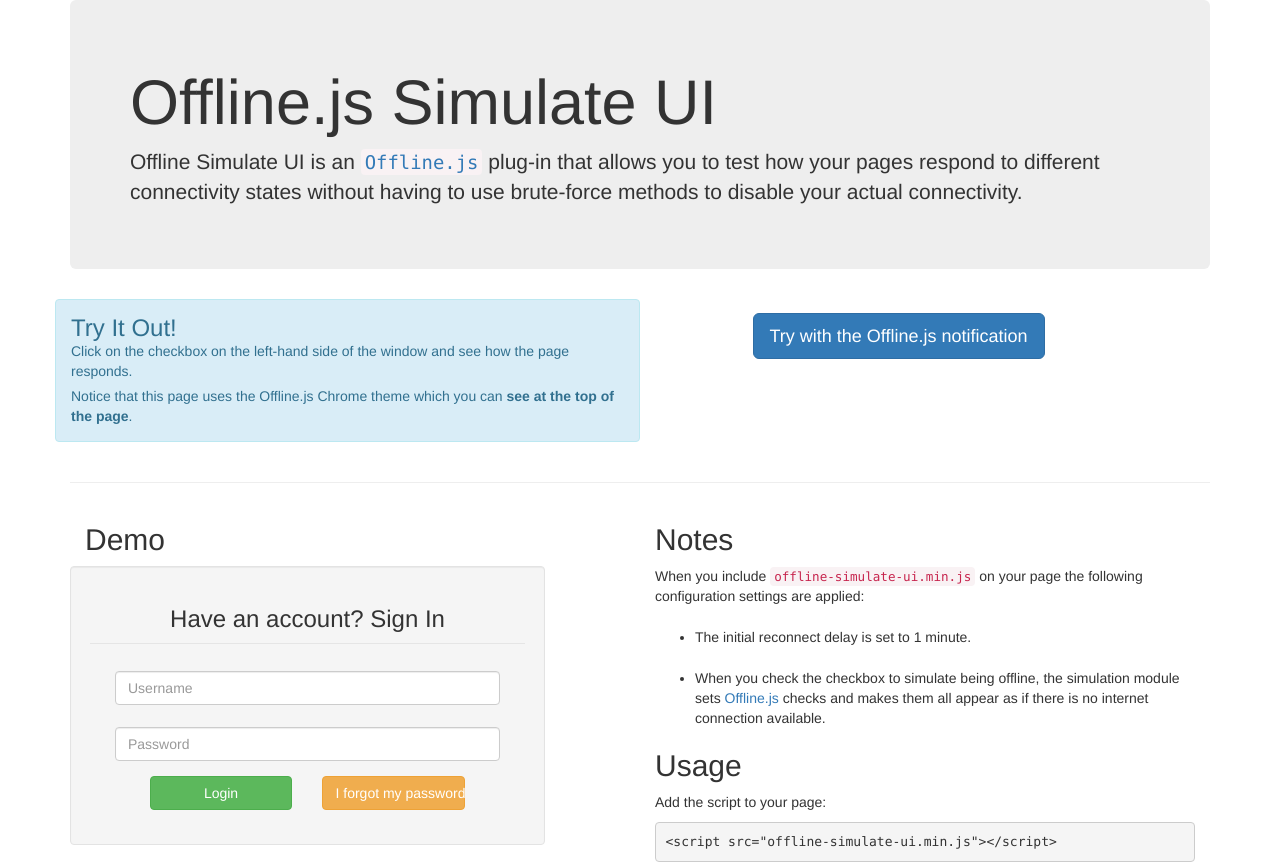
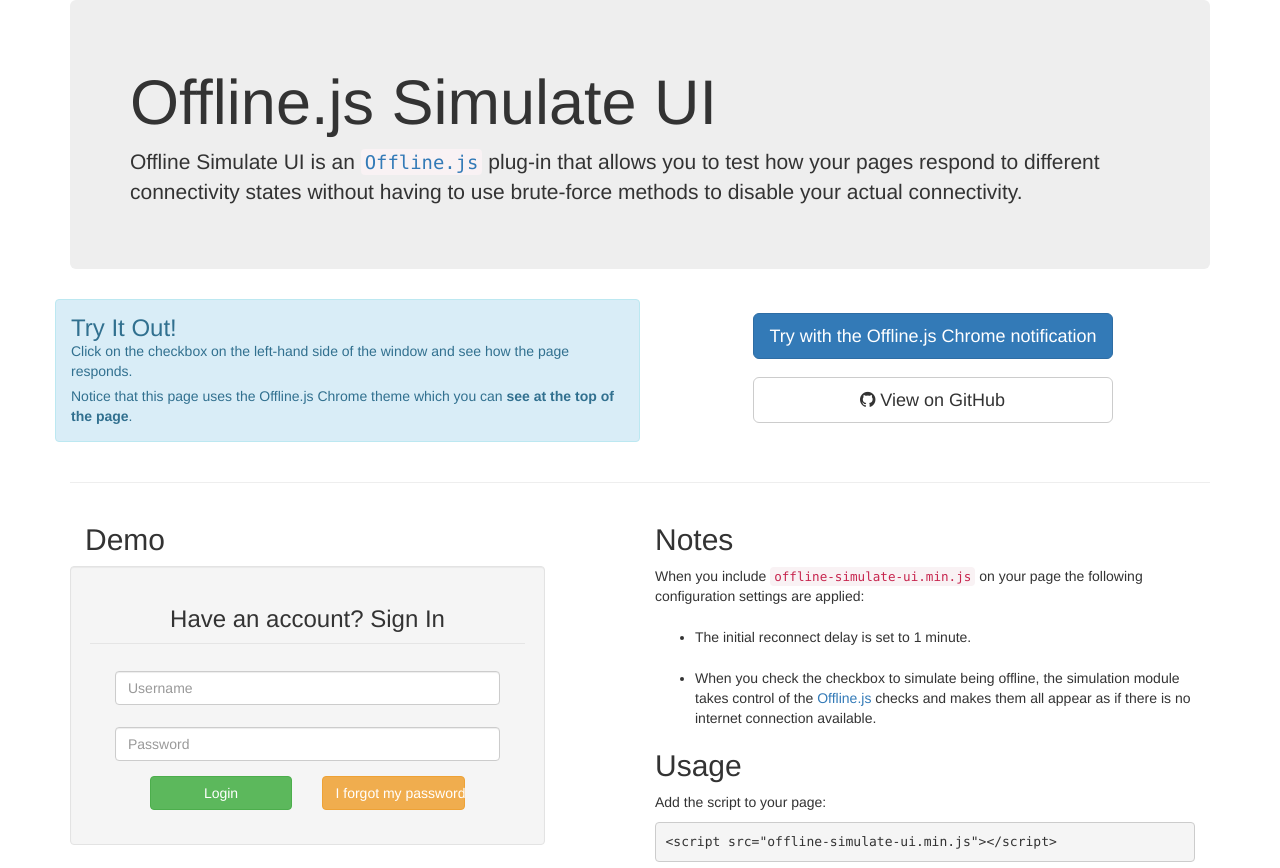
Before and after one commit to craigshoemaker/offlinejs-simulate-ui, a plain HTML site: page index.html in a window 1280 px wide. Shown: the top 868 px of the page. Drawn offline with nearby package versions, Linux system fonts and the light colour scheme; a script that the page names is missing.

Commit message:
Demo updates
added GH link and fixed some text

```diff
--- a/css/styles.css
+++ b/css/styles.css
@@ -1,5 +1,9 @@
 .none {
     display:none;
+}
+
+.full {
+    width:100%;
 }
 
 .form-group{
--- a/index.html
+++ b/index.html
@@ -4,6 +4,7 @@
     <title>Offline.js Simulate UI</title>
     <meta name="viewport" content="width=device-width, initial-scale=1">
     <link rel="stylesheet" href="//netdna.bootstrapcdn.com/bootstrap/3.1.1/css/bootstrap.min.css" />
+    <link rel="stylesheet" href="//netdna.bootstrapcdn.com/font-awesome/4.0.3/css/font-awesome.min.css" />
     <link rel="stylesheet" href="lib/themes/offline-theme-chrome.css" />
     <link rel="stylesheet" href="lib/themes/offline-language-english.css" />
     <link rel="stylesheet" href="css/styles.css" />
@@ -24,7 +25,8 @@
             <p>Notice that this page uses the Offline.js Chrome theme which you can <strong>see at the top of the page</strong>.</p>
         </div>
         <div class="col-sm-4 col-sm-offset-1 push-top-down-sm">
-            <a href="notification.html" class="btn btn-default btn-primary btn-lg">Try with the Offline.js notification</a>
+            <a href="notification.html" class="btn btn-default btn-primary btn-lg full">Try with the Offline.js Chrome notification</a>
+            <a href="https://github.com/craigshoemaker/offlinejs-simulate-ui" class="btn btn-default btn-lg full push-top-down-sm"><i class="fa fa-github"></i> View on GitHub</a>
         </div>
     </div>
     <hr>
@@ -76,7 +78,7 @@
             <ul>
                 <li>The initial reconnect delay is set to 1 minute.</li>
                 <li>When you check the  checkbox to simulate being offline, the simulation module
-                    sets <a href="https://github.com/hubspot/offline" target="_blank">Offline.js</a>
+                    takes control of the <a href="https://github.com/hubspot/offline" target="_blank">Offline.js</a>
                     checks and makes them all appear as if there is no internet connection available.</li>
             </ul>
 
```
Also changed, not shown: notification.html (+3 -1 lines).
